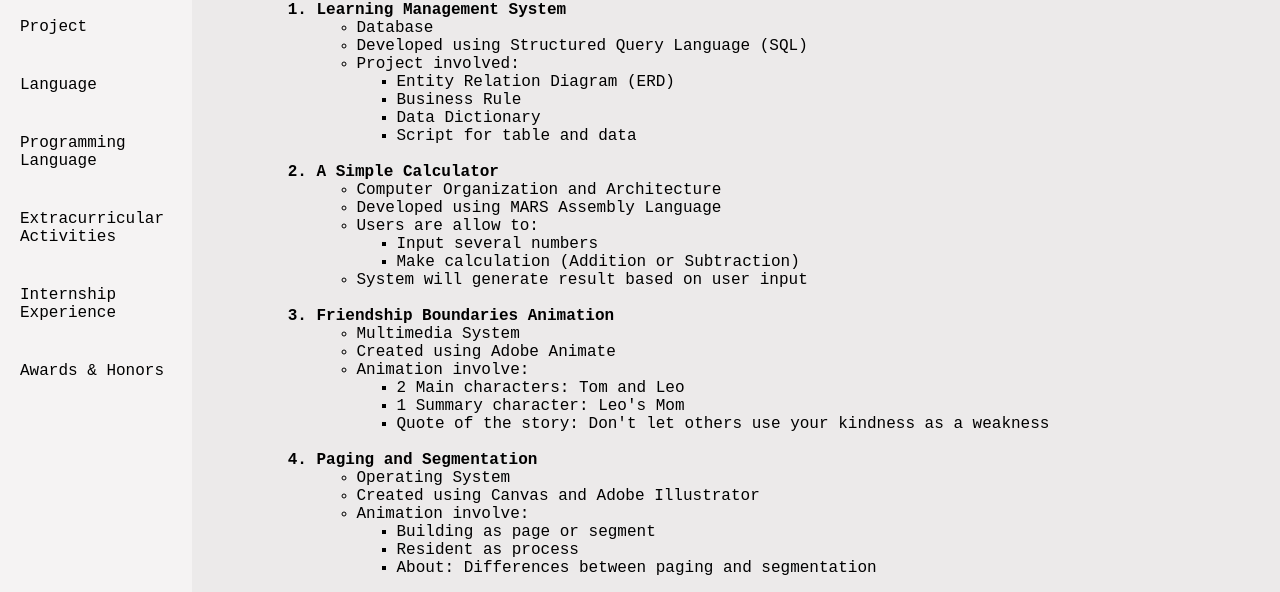
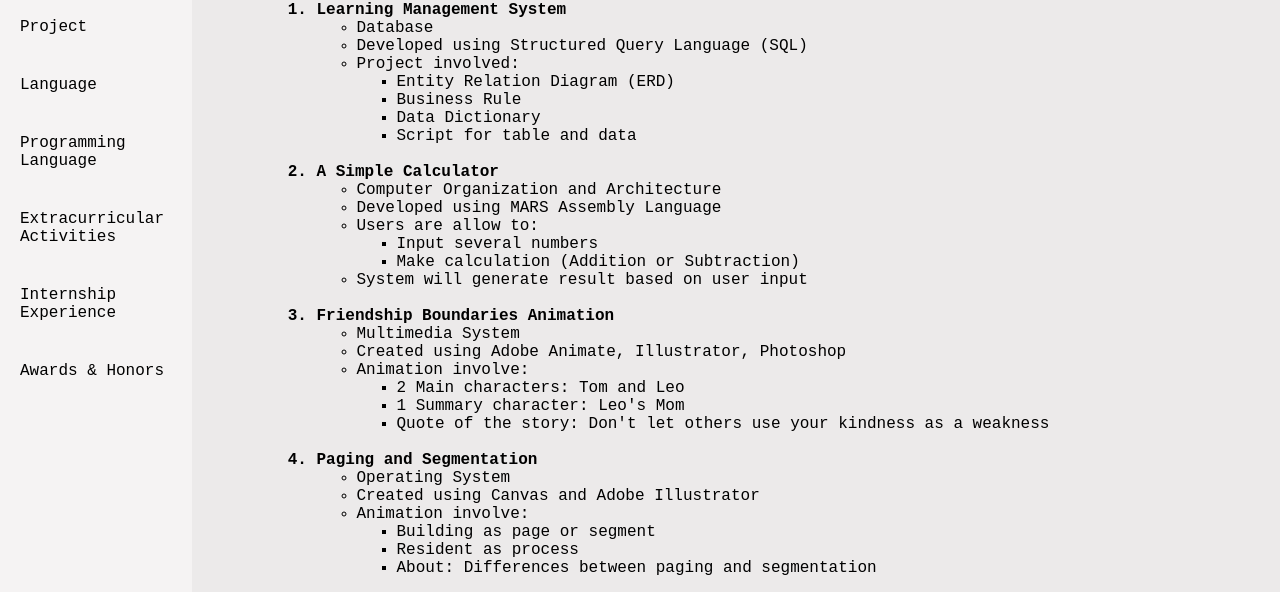
Before and after one commit to wanxian23/CWxx_PersonalSite, a plain HTML site: page skills.html in a window 1280 px wide. Shown: the part 158-750 px from the top of the page. Drawn offline with nearby package versions, Linux system fonts and the light colour scheme.

Commit message:
Update skills.html

```diff
--- a/skills.html
+++ b/skills.html
@@ -225,7 +225,7 @@
 
                     <ul>
                         <li>Multimedia System</li>
-                        <li>Created using Adobe Animate</li>
+                        <li>Created using Adobe Animate, Illustrator, Photoshop</li>
                         <li>Animation involve: </li>
                         <ul>
                             <li>2 Main characters: Tom and Leo</li>
```
